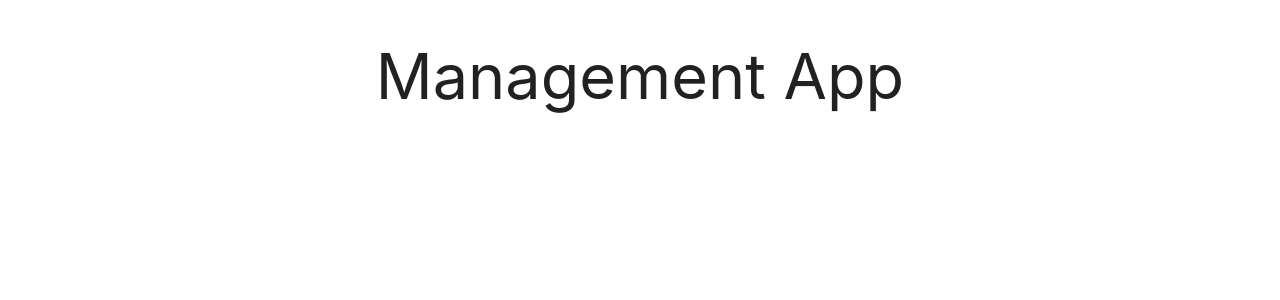
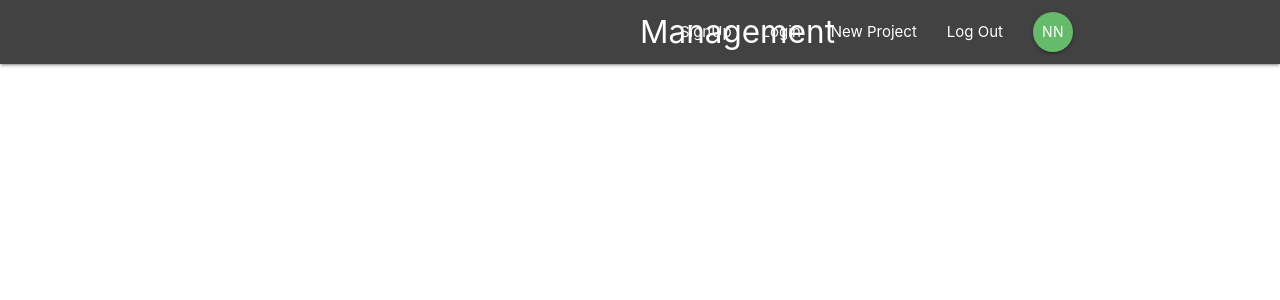
Before and after one commit to 4bhishekKasam/Redux-Firebase, a React (Create React App) app: page / in a window 1280 px wide. Shown: the top 300 px of the page. Built offline with nearby package versions, Linux system fonts and the light colour scheme.

Commit message:
Navbar setup

```diff
--- a/public/index.html
+++ b/public/index.html
@@ -1,5 +1,6 @@
 <!DOCTYPE html>
 <html lang="en">
+
 <head>
   <meta charset="utf-8">
   <link rel="shortcut icon" href="%PUBLIC_URL%/favicon.ico">
@@ -11,11 +12,15 @@
   <!--Import Google Icon Font-->
   <link href="https://fonts.googleapis.com/icon?family=Material+Icons" rel="stylesheet">
   <!-- Compiled and minified CSS -->
- <link rel="stylesheet" href="https://cdnjs.cloudflare.com/ajax/libs/materialize/1.0.0-beta/css/materialize.min.css">
+  <link rel="stylesheet" href="https://cdnjs.cloudflare.com/ajax/libs/materialize/1.0.0/css/materialize.min.css">
+
+  <!-- Compiled and minified JavaScript -->
+  <script src="https://cdnjs.cloudflare.com/ajax/libs/materialize/1.0.0/js/materialize.min.js"></script>
 
 
   <title>React App</title>
 </head>
+
 <body>
 
   <noscript>
@@ -25,4 +30,5 @@
   <div id="root"></div>
 
 </body>
+
 </html>
--- a/src/App.js
+++ b/src/App.js
@@ -1,5 +1,6 @@
 import React, { Component } from 'react';
 import { BrowserRouter } from 'react-router-dom'
+import Navbar from './components/layout/Navbar'
 import './App.css';
 
 class App extends Component {
@@ -7,7 +8,7 @@
     return (
       <BrowserRouter>
         <div className="App">
-          <h1>Management App</h1>
+          <Navbar />
         </div>
       </BrowserRouter>
     );
--- a/src/components/layout/Navbar.js
+++ b/src/components/layout/Navbar.js
@@ -0,0 +1,18 @@
+import React from 'react';
+import { Link } from 'react-router-dom';
+import SignedInLinks from './SignedInLinks';
+import SignedOutLinks from './SignedOutLinks';
+
+const Navbar = () => {
+    return (
+        <nav className="nav-wrapper grey darken-3">
+            <div className="container">
+                <Link to="/" className="brand-logo">Management</Link>
+                <SignedInLinks />
+                <SignedOutLinks />
+            </div>
+        </nav>
+    )
+}
+
+export default Navbar;
--- a/src/components/layout/SignedInLinks.js
+++ b/src/components/layout/SignedInLinks.js
@@ -0,0 +1,14 @@
+import React from 'react';
+import { NavLink } from 'react-router-dom';
+
+const SignedInLinks = () => {
+    return (
+        <ul className="right">
+            <li><NavLink to="/">New Project </NavLink></li>
+            <li><NavLink to="/">Log Out </NavLink></li>
+            <li><NavLink to="/" className="btn btn-floating green lighten-1">NN</NavLink></li>
+        </ul>
+    )
+}
+
+export default SignedInLinks;
--- a/src/components/layout/SignedOutLinks.js
+++ b/src/components/layout/SignedOutLinks.js
@@ -0,0 +1,13 @@
+import React from 'react';
+import { NavLink } from 'react-router-dom';
+
+const SignedOutLinks = () => {
+    return (
+        <ul className="right">
+            <li><NavLink to="/"> SignUp </NavLink></li>
+            <li><NavLink to="/">Login </NavLink></li>
+        </ul>
+    )
+}
+
+export default SignedOutLinks;
```
Lines whose indentation alone changed are shown as unchanged.
